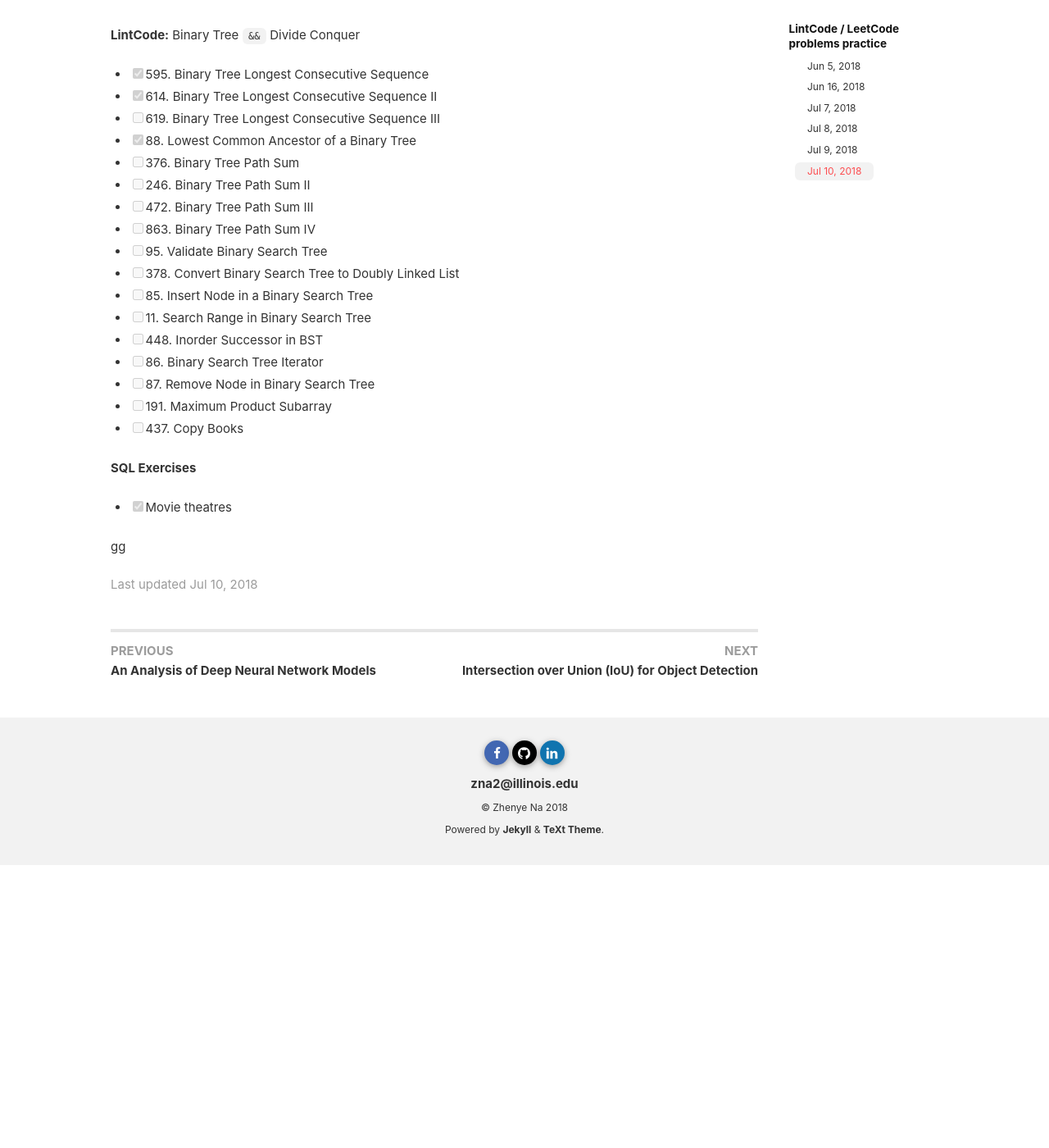
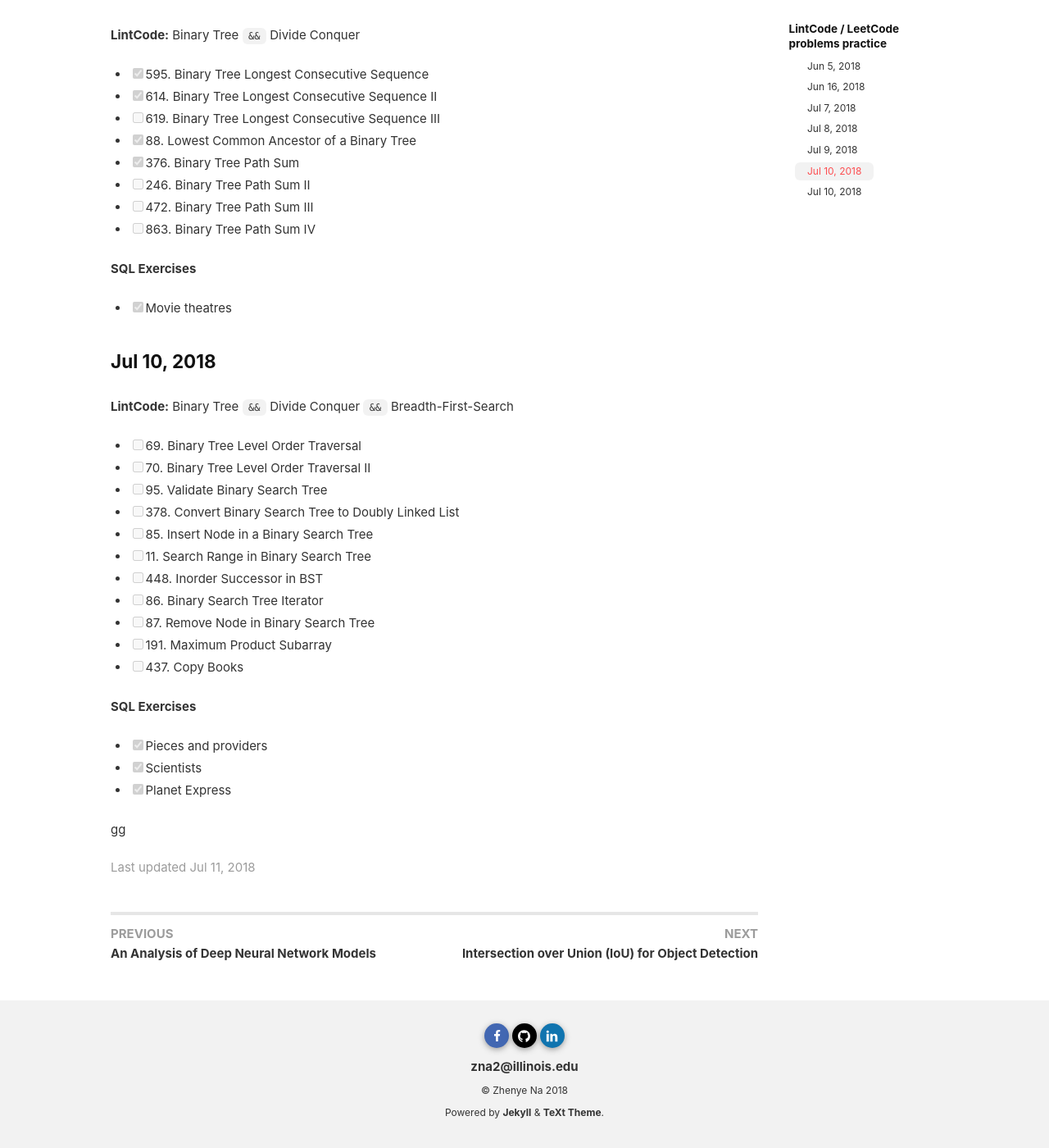
Before and after one commit to Zhenye-Na/blog, a Jekyll site: the page built from _posts/2018-06-05-problem-practice.md, in a window 1280 px wide and 1400 px high, scrolled down 2440 px. Shown: the whole window at 82% size. Built offline with Jekyll 4.4.1, drawn with Linux system fonts in a browser that asks for light colours; nearby versions of some CDN libraries; comment, search, counter and statistics services are not loaded; before the commit the page ends 3495 px from its top, so only the background shows below that.

Commit message:
Update logs

```diff
--- a/_posts/2018-06-05-problem-practice.md
+++ b/_posts/2018-06-05-problem-practice.md
@@ -2,7 +2,7 @@
 layout: post
 title: "Online-Judge problems practice"
 date: 2018-06-05
-modify_date: 2018-07-10
+modify_date: 2018-07-11
 excerpt: "LeetCode/LintCode problems practice. 💪"
 tags: [LeetCode/LintCode]
 mathjax: true
@@ -103,41 +103,38 @@ mathjax_autoNumber: true
 - [x] 614. Binary Tree Longest Consecutive Sequence II
 - [ ] 619. Binary Tree Longest Consecutive Sequence III
 - [x] 88. Lowest Common Ancestor of a Binary Tree
-
-- [ ] 376. Binary Tree Path Sum
+- [x] 376. Binary Tree Path Sum
 - [ ] 246. Binary Tree Path Sum II
 - [ ] 472. Binary Tree Path Sum III
 - [ ] 863. Binary Tree Path Sum IV
 
+**SQL Exercises**
+
+- [x] Movie theatres
 
 
+### Jul 10, 2018
+
+**LintCode:**  Binary Tree `&&` Divide Conquer `&&` Breadth-First-Search
+
+- [ ] 69. Binary Tree Level Order Traversal
+- [ ] 70. Binary Tree Level Order Traversal II
 - [ ] 95. Validate Binary Search Tree
 - [ ] 378. Convert Binary Search Tree to Doubly Linked List
-
 - [ ] 85. Insert Node in a Binary Search Tree
 - [ ] 11. Search Range in Binary Search Tree
 - [ ] 448. Inorder Successor in BST
 - [ ] 86. Binary Search Tree Iterator
 - [ ] 87. Remove Node in Binary Search Tree
-
-
-
 - [ ] 191. Maximum Product Subarray
 - [ ] 437. Copy Books
 
 
 **SQL Exercises**
 
-- [x] Movie theatres
-
-
-
-
-
-
-
-
-
+- [x] Pieces and providers
+- [x] Scientists
+- [x] Planet Express
 
 
 
```
